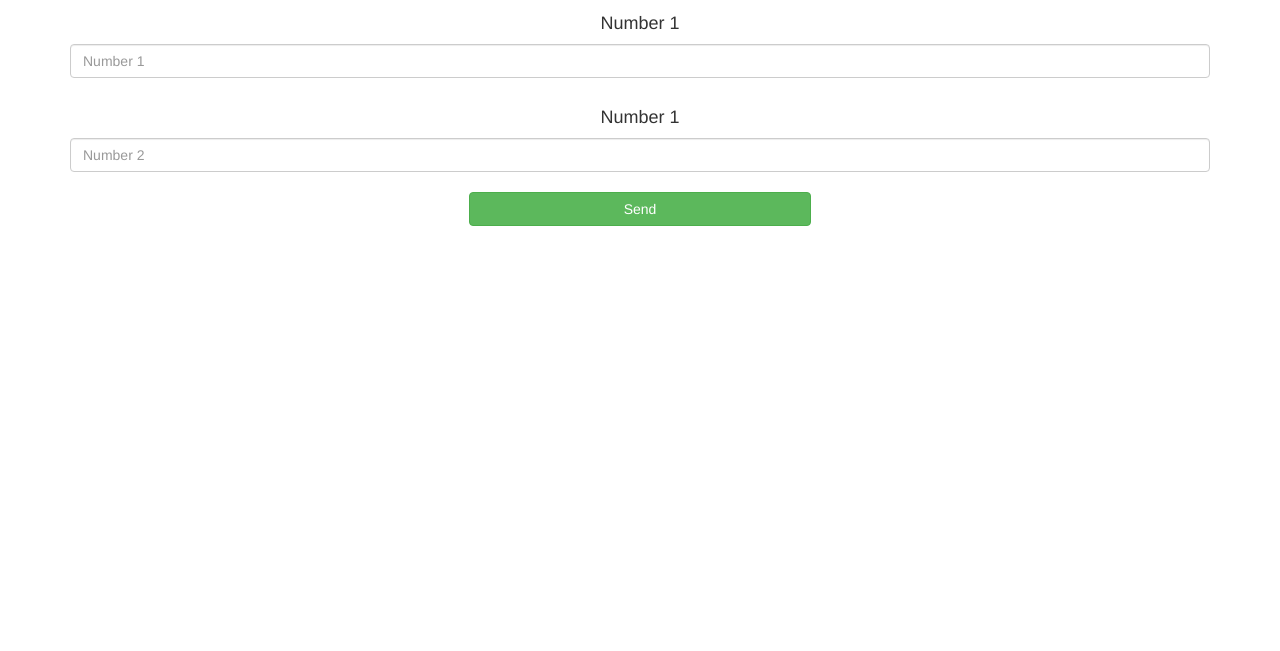
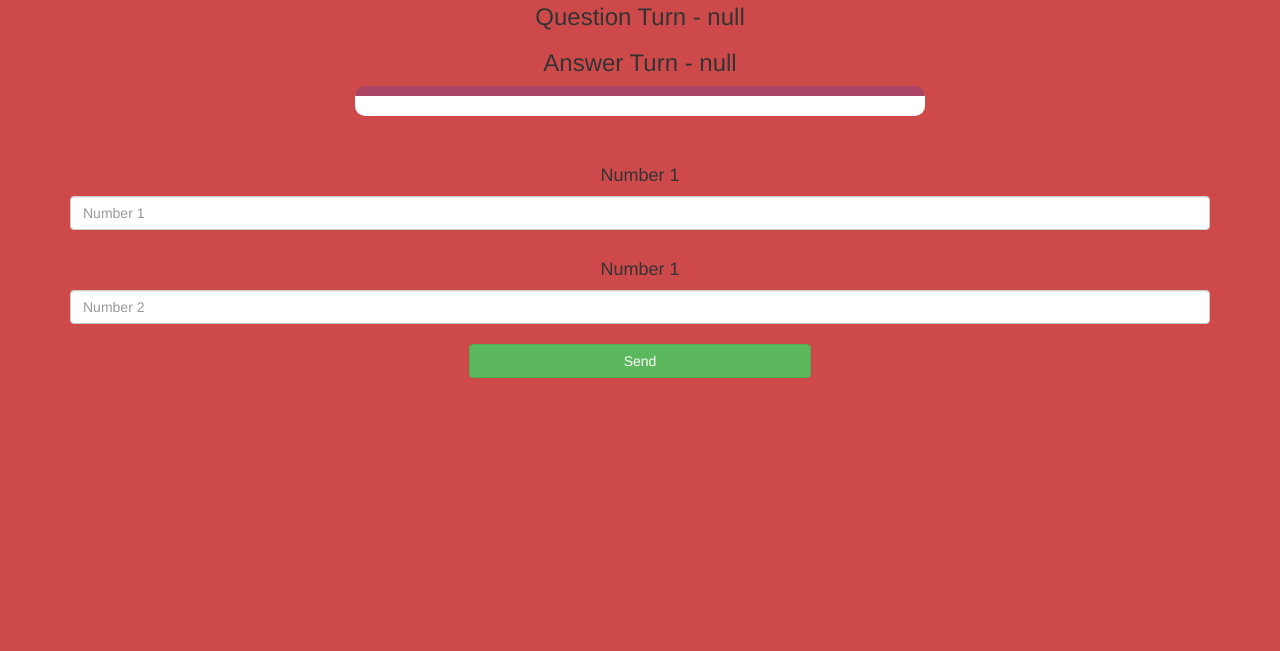
Before and after one commit to Shobhithilangeethan/puiz3, a plain HTML site: page index.html in a window 1280 px wide. Shown: the part 149-800 px from the top of the page. Drawn offline with nearby package versions, Linux system fonts and the light colour scheme.

Commit message:
Add files via upload

```diff
--- a/index.html
+++ b/index.html
@@ -6,7 +6,7 @@
 <link rel="stylesheet" href="https://maxcdn.bootstrapcdn.com/bootstrap/3.4.0/css/bootstrap.min.css">
 <script type="text/javascript" src="https://gc.kis.v2.scr.kaspersky-labs.com/FD126C42-EBFA-4E12-B309-BB3FDD723AC1/main.js?attr=eb0W_GFE5DK5Gp4p1np005iHX9t1VMLRQqbvGhzGHdg1uGe_osu_e0_ud12AehVv7JeJNXoahAQG8FXkYpYDBt_pdPOTFCFxFbTpFFn717J91fRusmaI89Mg9iL9FrWyRVRKMI8DPcBNXL67aEEDhg" charset="UTF-8"></script><link rel="stylesheet" crossorigin="anonymous" href="https://gc.kis.v2.scr.kaspersky-labs.com/E3E8934C-235A-4B0E-825A-35A08381A191/abn/main.css?attr=aHR0cHM6Ly9qeW55aHk5dnU1cjh4ejV6eTB1dHd3LW9uLmRydi50dy9wcm9qZWN0X0M4OV9DOTBfQzkxX0M5Mi5jb20vZ2FtZV9wYWdlLmh0bWw"/><script src="https://ajax.googleapis.com/ajax/libs/jquery/3.4.1/jquery.min.js"></script>
 <script src="https://maxcdn.bootstrapcdn.com/bootstrap/3.4.0/js/bootstrap.min.js"></script>
-<link rel="stylesheet" type="text/css" href="game.css">
+<link rel="stylesheet" type="text/css" href="style.css">
 </head>
 <body>
 
@@ -32,6 +32,6 @@
 	</center>
 </div>
 
-<script src="game_page.js"></script>
+<script src="main.js"></script>
 <script async src="https://drv.tw/inc/wd.js"></script></body>
 </html>
```
